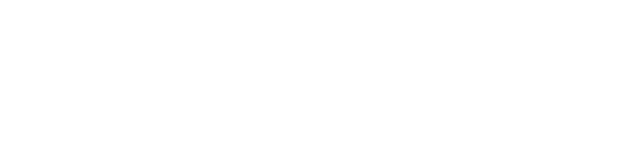
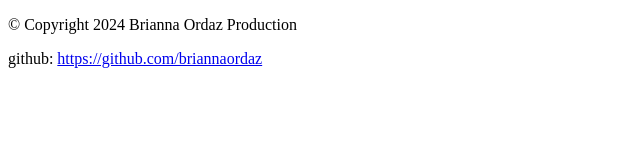
Before and after one commit to briannaordaz/COMP001A.LectureActivity5, a plain HTML site: page classes-ids.html in a window 1280 px wide. Shown: the whole page, without its empty margins (0-640 px from the left). Drawn offline with Linux system fonts and the light colour scheme.

Commit message:
added footer to all .html folders

```diff
--- a/classes-ids.html
+++ b/classes-ids.html
@@ -6,6 +6,15 @@
     <title>Brianna Ordaz</title>
 </head>
 <body>
+    <header>
 
+    </header>
+    <main>
+
+    </main>
+    <footer>
+        <p>&copy; Copyright 2024 Brianna Ordaz Production</p>
+        <p>github: <a href="https://github.com/briannaordaz">https://github.com/briannaordaz</a></p>
+    </footer>
 </body>
 </html>
```
Also changed, not shown: conditional-css.html (+9 -0 lines), css-application.html (+9 -0 lines), index.html (+9 -0 lines).
